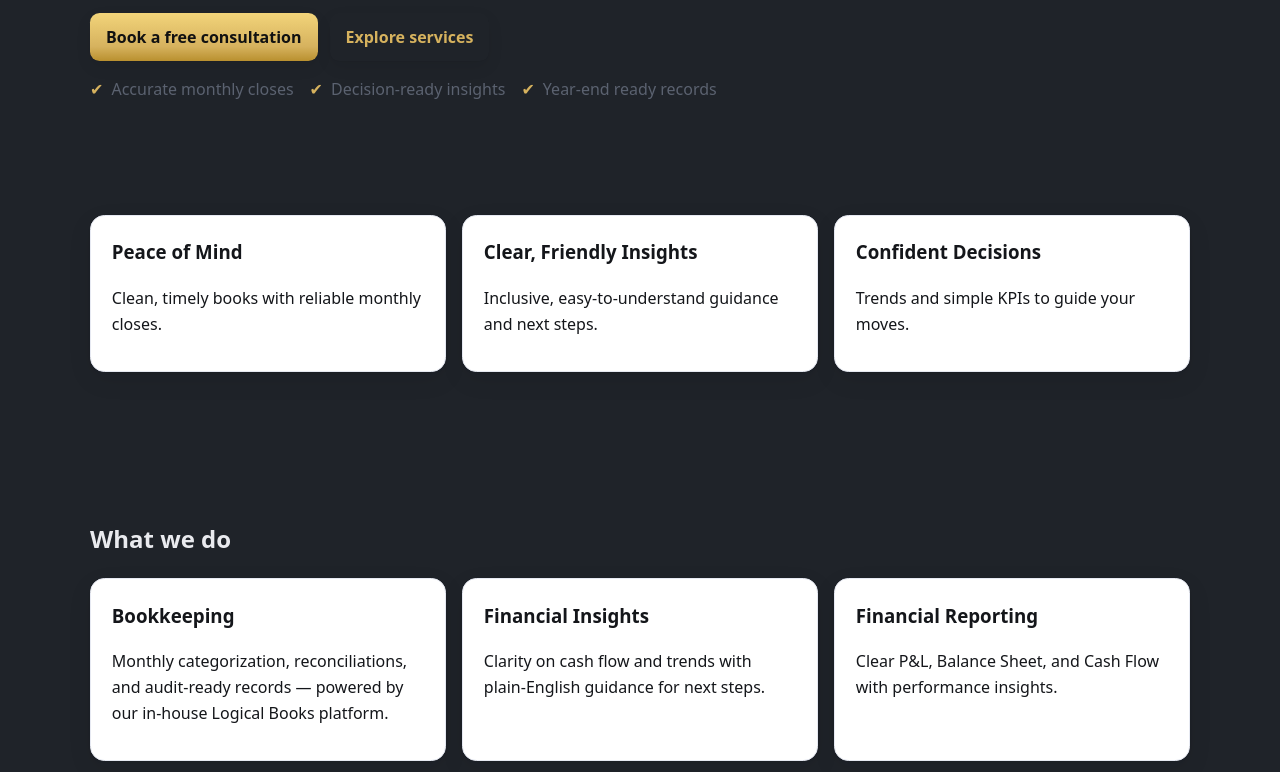
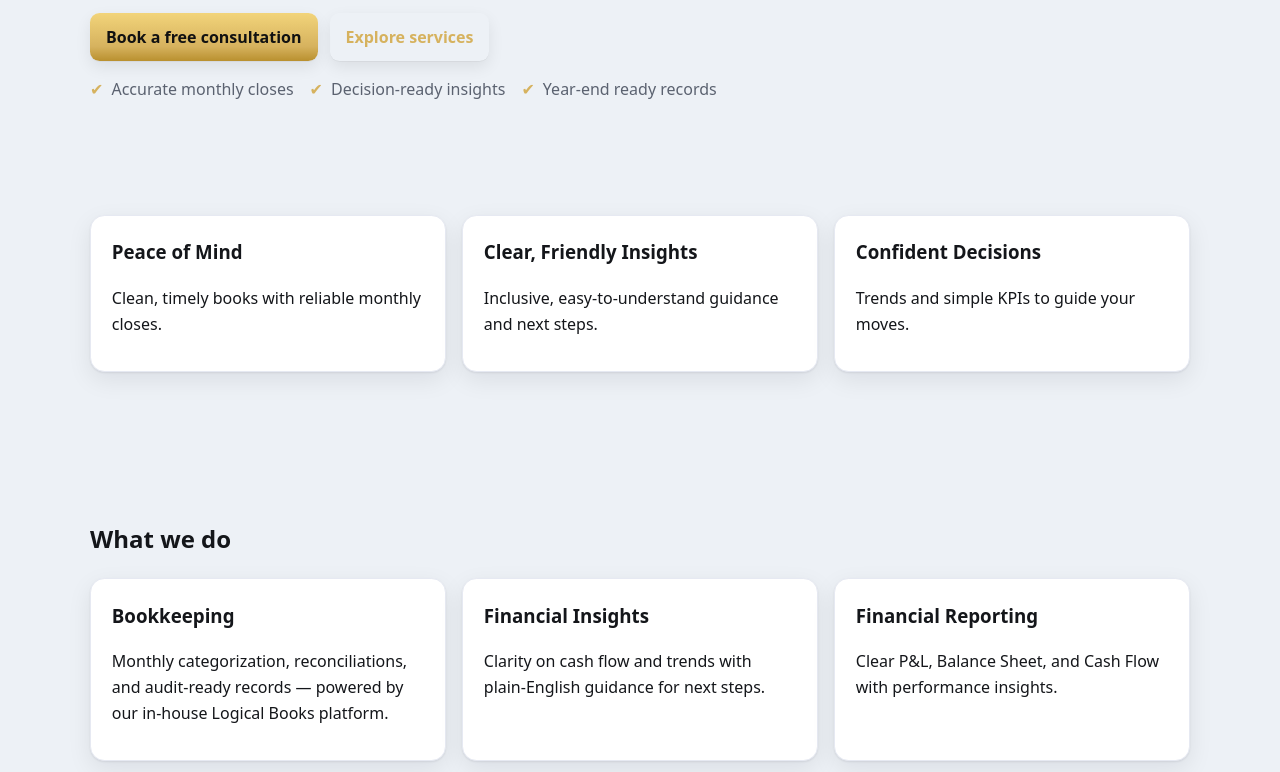
Before and after one commit to LukeL152/logicalbooks.com, a plain HTML site: page index.html in a window 1280 px wide. Shown: the part 243-1015 px from the top of the page. Drawn offline with Linux system fonts and the light colour scheme.

Commit message:
Theme: lighten body background to #edf1f6 and restore dark text for readability

```diff
--- a/assets/css/styles.css
+++ b/assets/css/styles.css
@@ -1,11 +1,11 @@
 /* Base theme: Light, Human, Black & Gold accents */
 :root {
-  --bg: #1f2329; /* dark gray body */
+  --bg: #edf1f6; /* lighter, friendly cool gray */
   --panel: #ffffff; /* cards and header */
   --gold: #d6b25e; /* warm metallic base */
   --gold-600: #b9902f; /* deeper gold for hover */
   --gold-700: #a27f29; /* shadow tone */
-  --text: #e9eaee; /* light text on dark body */
+  --text: #14161a; /* dark text on light body */
   --muted: #5b6270; /* secondary text */
   --stroke: #e6e9f2; /* light borders */
   --accent: #111111; /* black accents for emphasis */
```
